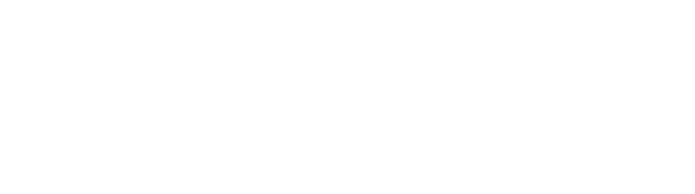
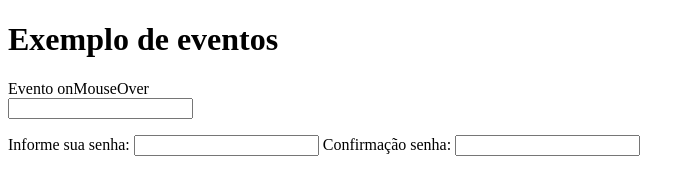
Before and after one commit to brunourb/ipog-front-end-2-2023-2, a plain HTML site: page 12-09/index.html in a window 1280 px wide. Shown: the whole page, without its empty margins (0-695 px from the left). Drawn offline with Linux system fonts and the light colour scheme.

Commit message:
feat(ipog): aula dia 12-09

```diff
--- a/12-09/index.html
+++ b/12-09/index.html
@@ -5,7 +5,29 @@
         <title></title>
     </head>
     <body>
+        <h1>Exemplo de eventos</h1>
+        <div onmouseover="executarFuncaoMouseOver()"
+             onmouseout="executarFuncaoMouseOut()"
+        >
+            Evento onMouseOver
+        </div>
+
+        <input
+        type="text"
+         name="nome"
+        onkeypress="capturarEventoTeclado(event)"/>
+<p>
+        <label for="txtSenha">Informe sua senha:</label>
+        <input type="text" id="txtSenha"
+        onchange="executarEventoForm(event)"/>
+
+        <label for="txtConfirmaSenha">Confirmação senha:</label>
+        <input type="text" id="txtConfirmaSenha"
+        onblur="validarSenha(this,event)"/>
+
         <!--SCRIPT CUSTOMIZADO DO USUÁRIO-->
-        <script src="./js/12-09.js"></script>
+        <!--script src="./js/12-09.js"></script-->
+        <!--script src="./js/12-09-funcao.js"></script-->
+        <script src="./js/12-09-eventos.js"></script>
     </body>
 </html>
--- /dev/null
+++ b/12-09/js/12-09-eventos.js
@@ -0,0 +1,28 @@
+function executarFuncaoMouseOver(){
+    console.log("Passei o mouse");
+}
+
+function executarFuncaoMouseOut(){
+    console.log("Sai do texto");
+}
+
+function capturarEventoTeclado(event){
+    console.log(event);
+}
+
+function executarEventoForm(event){
+    //console.log(event);
+}
+
+function validarSenha(input,event){
+    //para 'pegar' a referencia de um elemento no html usando javascript puro,
+    //comumente utilizamos o identificador, vulgo ID.
+    let senha = document.getElementById("txtSenha").value;
+    let confirmaSenha = input.value;
+    if(senha == confirmaSenha){
+        console.log('Senha igual');
+    }else{
+        console.log('senha diferente')
+    }
+    //console.log(event);
+}
```
Also changed, not shown: 12-09/js/12-09-funcao.js (added, +32 -0 lines).
